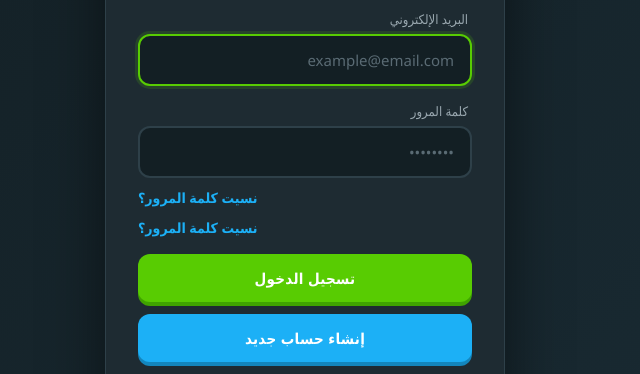
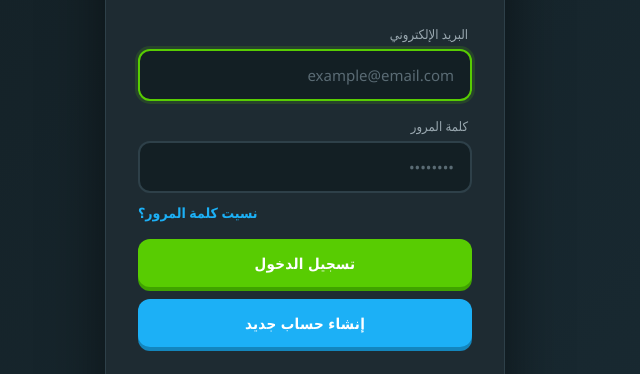
Before and after one commit to ahmad2412012-bit/pylingo, a plain HTML site: page login.html in a window 1280 px wide. Shown: the part 164-538 px from the top of the page, without its empty margins (335-975 px from the left). Drawn offline with Linux system fonts and the light colour scheme; no server answers.

```diff
--- a/login.html
+++ b/login.html
@@ -280,10 +280,7 @@
         <div style="text-align: left; margin-top: -8px; margin-bottom: 16px;">
     <a href="#" id="forgot-password-btn" style="color: #1CB0F6; font-size: 14px; font-weight: bold; text-decoration: none;">نسيت كلمة المرور؟</a>
 </div>
-        <div style="text-align: left; margin-top: -8px; margin-bottom: 16px;">
-            <a href="#" id="forgot-password-btn"
-                style="color: #1CB0F6; font-size: 14px; font-weight: bold; text-decoration: none;">نسيت كلمة المرور؟</a>
-        </div>
+
         <button class="btn-login" id="email-login-btn">تسجيل الدخول</button>
         <button class="btn-signup" id="signup-btn">إنشاء حساب جديد</button>
 
```
